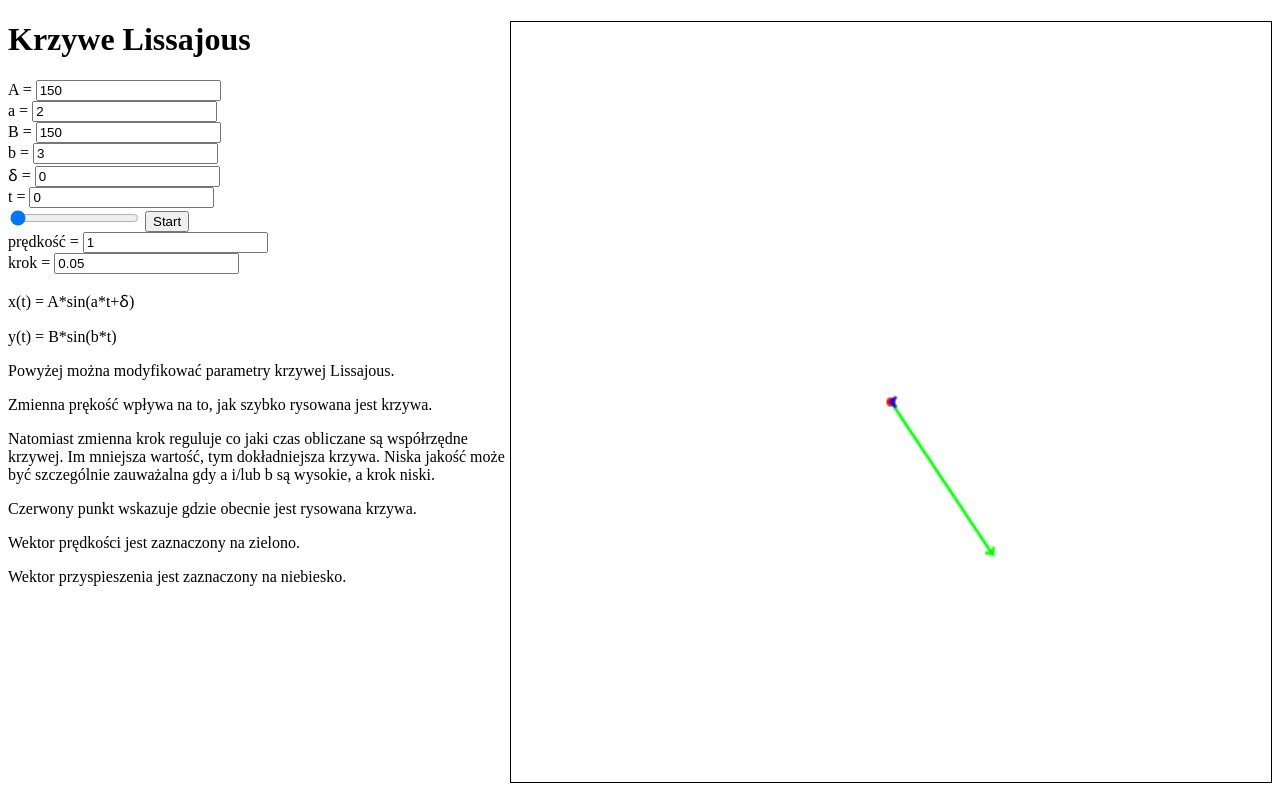
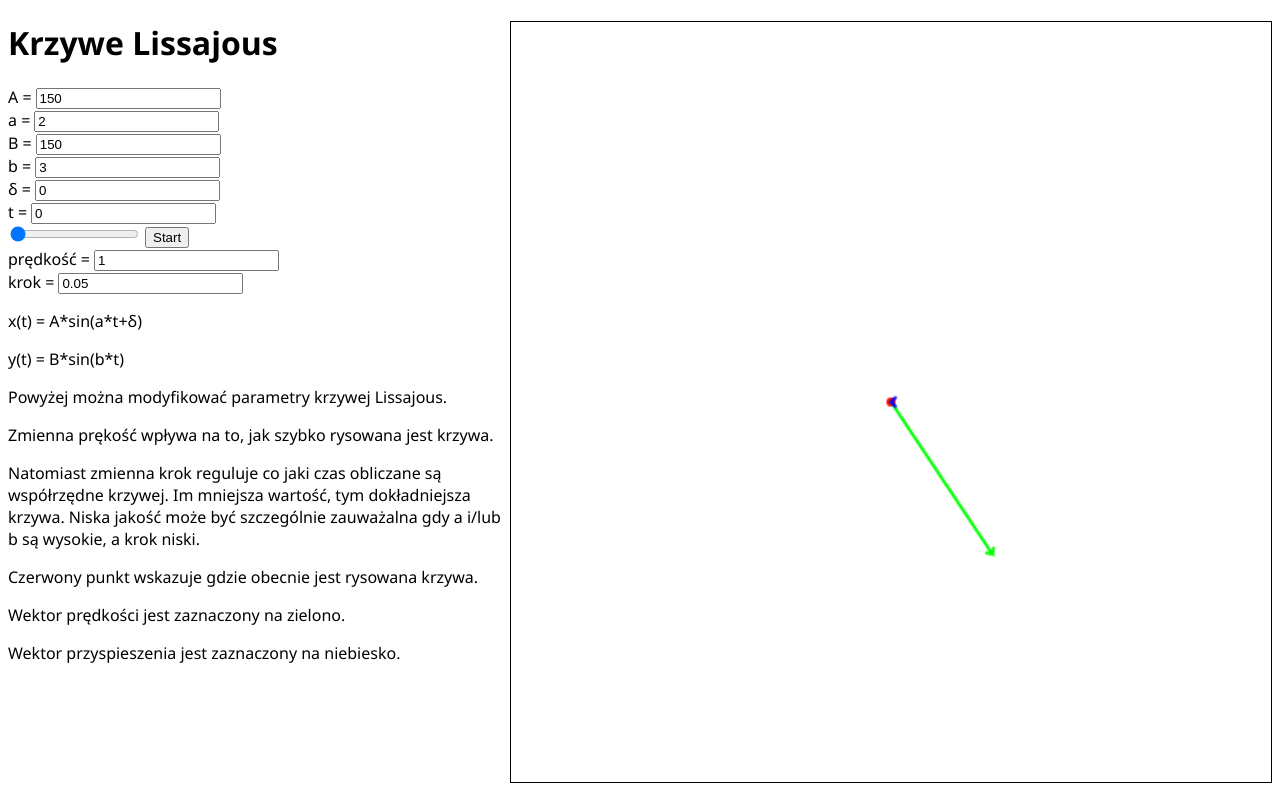
Before and after one commit to TK-A369/lissajous-curves, a SvelteKit app: page / in a window 1280 px wide. Built offline with nearby package versions, Linux system fonts and the light colour scheme.

Commit message:
Add style to text

```diff
--- a/src/routes/+page.svelte
+++ b/src/routes/+page.svelte
@@ -270,6 +270,12 @@
 <p>Wektor przyspieszenia jest zaznaczony na niebiesko.</p>
 
 <style>
+	p,
+	h1,
+	label {
+		font-family: 'Segoe UI', Tahoma, Geneva, Verdana, sans-serif;
+	}
+
 	#lissajous-canvas {
 		border: 1px solid black;
 		width: min(60vw, 95vh);
```
